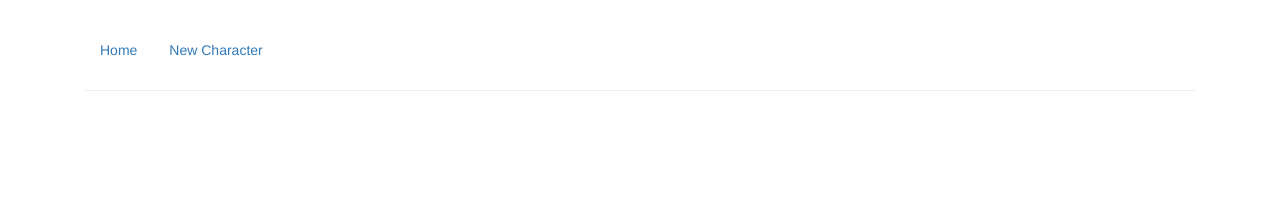
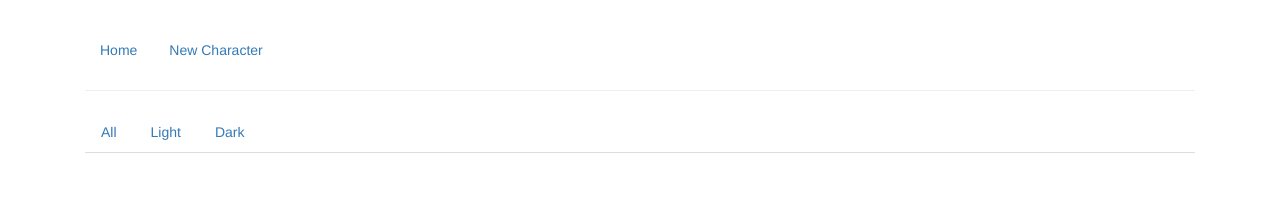
Before and after one commit to kastrind/angular-tutorial-project, an Angular app: page /characters in a window 1280 px wide. Before the commit this address led to /. Shown: the top 203 px of the page. Built offline with nearby package versions, Linux system fonts and the light colour scheme.

Commit message:
Added child routes.

```diff
--- a/src/app/header/header.component.html
+++ b/src/app/header/header.component.html
@@ -1,9 +1,8 @@
 <ul class="nav nav-pills">
   <li class="nav-item">
     <a class="nav-link"
-    [routerLinkActiveOptions]="{active: true}"
     routerLinkActive="active"
-    routerLink="/">Home</a>
+    routerLink="/characters">Home</a>
   </li>
   <li class="nav-item">
     <a class="nav-link"
--- a/src/app/tabs/tabs.component.html
+++ b/src/app/tabs/tabs.component.html
@@ -1,15 +1,15 @@
 <div>
 
   <ul class="nav nav-tabs">
-    <li class="nav-item" [ngClass]="{active: chosenList==='all'}">
-      <a class="nav-link" (click)="onChoose('all')" style="cursor: pointer;">All</a>
+    <li class="nav-item">
+      <a class="nav-link" routerLinkActive="active" routerLink="/characters/all">All</a>
     </li>
-    <li class="nav-item" [ngClass]="{active: chosenList==='light'}">
-      <a class="nav-link" (click)="onChoose('light')" style="cursor: pointer;">Light</a>
+    <li class="nav-item">
+      <a class="nav-link" routerLinkActive="active" routerLink="/characters/light">Light</a>
     </li>
-    <li class="nav-item" [ngClass]="{active: chosenList==='dark'}">
-      <a class="nav-link" (click)="onChoose('dark')" style="cursor: pointer;">Dark</a>
+    <li class="nav-item">
+      <a class="nav-link" routerLinkActive="active" routerLink="/characters/dark">Dark</a>
     </li>
   </ul>
-  <app-list [characters]="getCharacters()"></app-list>
+  <router-outlet></router-outlet>
 </div>
```
Also changed, not shown: src/app/app.module.ts (+6 -2 lines).
